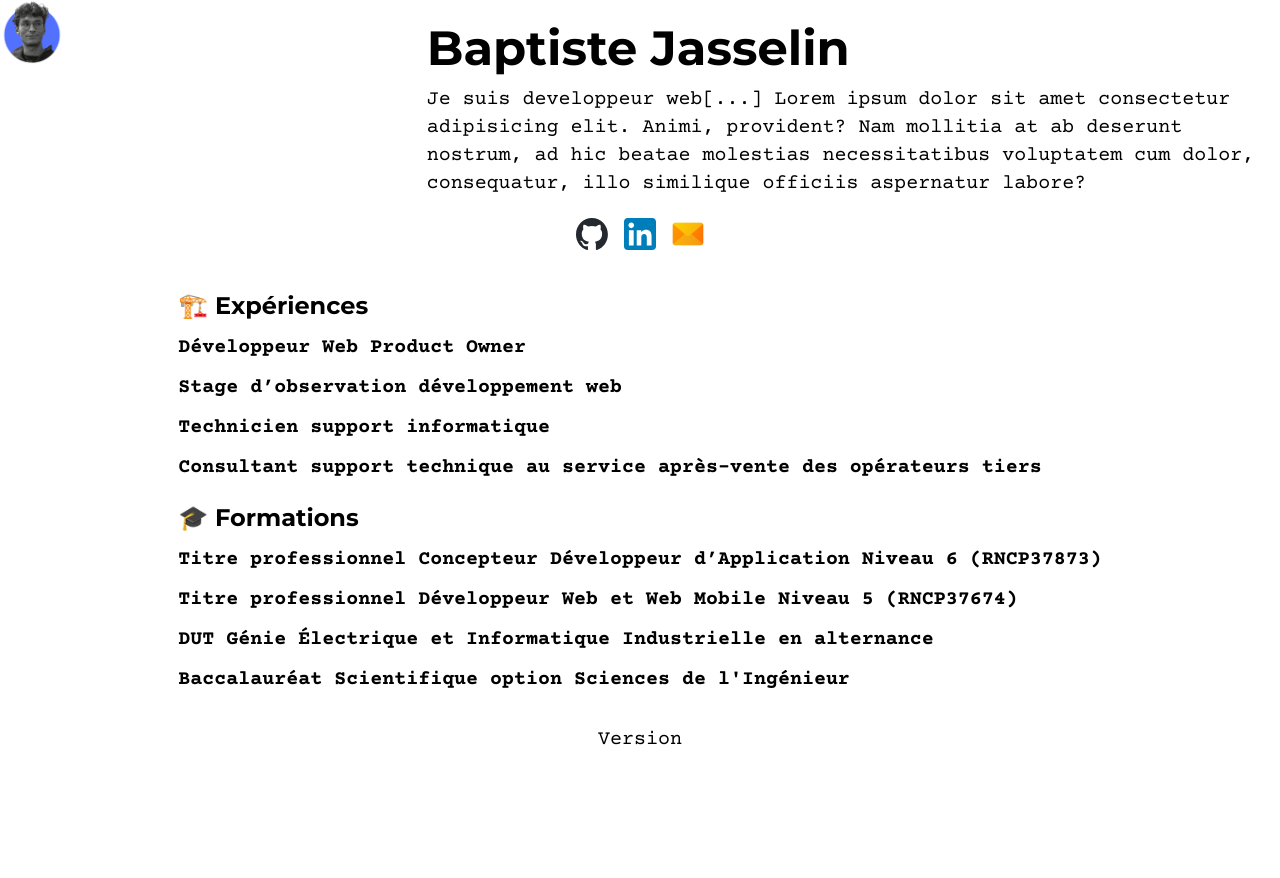
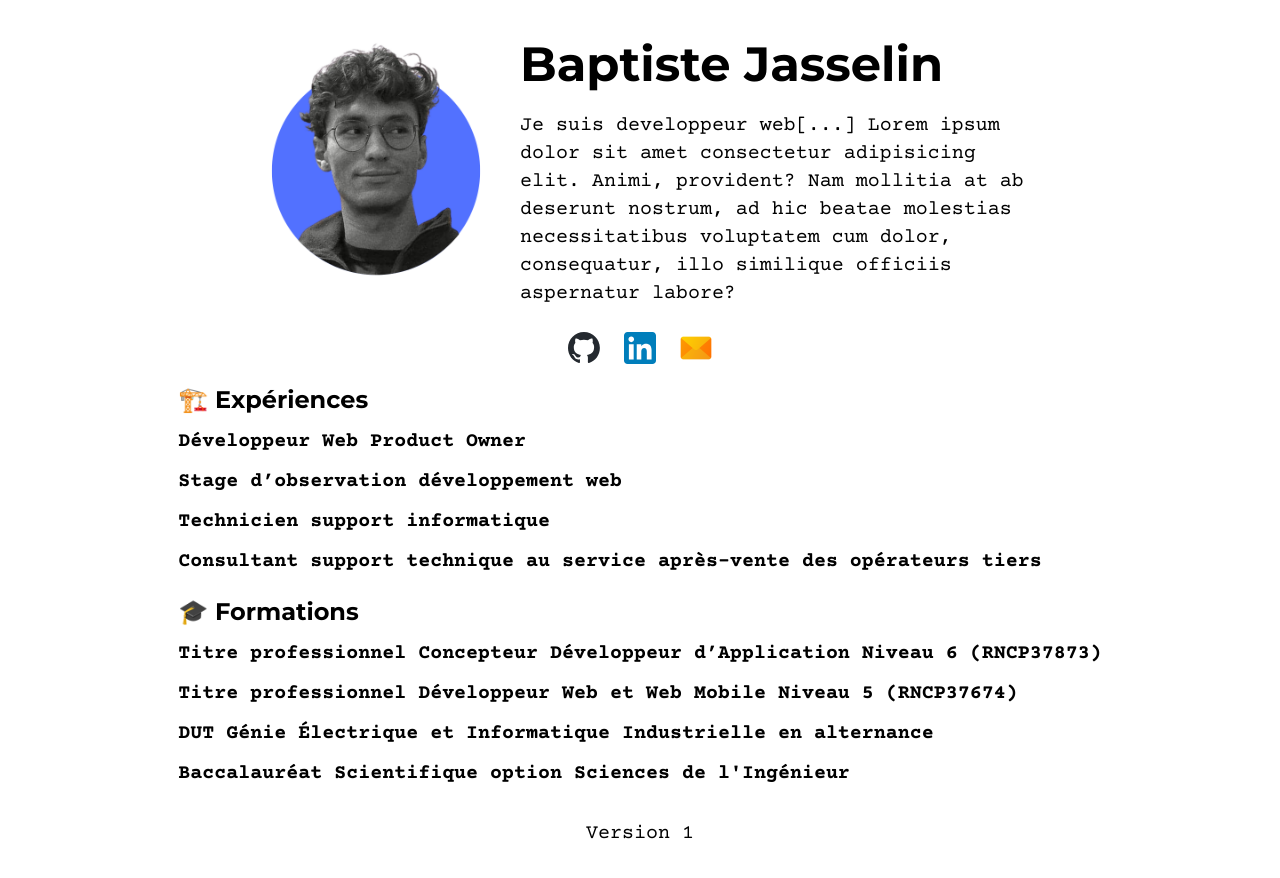
Before and after one commit to Baptiste-Jasselin/my_portfolio, a React (Vite) app: page / in a window 1280 px wide. Shown: the top 878 px of the page. Before the commit the page ends 800 px from the top, so only its background shows below. Built offline with nearby package versions, Linux system fonts and the light colour scheme.

Commit message:
💄 Chore: adding CSS for the Header component.

```diff
--- a/src/components/App/App.tsx
+++ b/src/components/App/App.tsx
@@ -5,7 +5,7 @@ import Main from '../Main/Main';
 
 function App() {
   return (
-    <div className="flex flex-col items-center">
+    <div className="py-10 mx-auto flex flex-col items-center">
       {/* <Navbar /> */}
       <Header />
       <Main />
--- a/src/components/Footer/Footer.tsx
+++ b/src/components/Footer/Footer.tsx
@@ -1,7 +1,7 @@
 function Footer() {
   return (
     <button type="submit" className="my-8 font-sans text-xl">
-      Version
+      Version 1
     </button>
   );
 }
--- a/src/components/Header/Header.tsx
+++ b/src/components/Header/Header.tsx
@@ -1,38 +1,30 @@
 function Header() {
   return (
-    <div className="grid grid-cols-3">
+    <div className="grid col-span-2 max-w-screen-md gap-6">
       <img
-        className="w-16"
+        className="justify-self-end row-span-2 size-60 min-w-60"
         src="src/assets/pdp.png"
         alt="Profil prictures of Baptiste Jasselin"
       />
-      <div className="col-span-2">
-        <h1 className="font-caption font-bold text-5xl mb-3.5 mt-6">
-          Baptiste Jasselin
-        </h1>
-        <p className="font-sans text-xl">
-          Je suis developpeur web[...] Lorem ipsum dolor sit amet consectetur
-          adipisicing elit. Animi, provident? Nam mollitia at ab deserunt
-          nostrum, ad hic beatae molestias necessitatibus voluptatem cum dolor,
-          consequatur, illo similique officiis aspernatur labore?
-        </p>
-      </div>
-      <div className="col-span-3 flex justify-center">
+      <h1 className="font-caption font-bold text-5xl">Baptiste Jasselin</h1>
+      <p className="font-sans text-xl">
+        Je suis developpeur web[...] Lorem ipsum dolor sit amet consectetur
+        adipisicing elit. Animi, provident? Nam mollitia at ab deserunt nostrum,
+        ad hic beatae molestias necessitatibus voluptatem cum dolor,
+        consequatur, illo similique officiis aspernatur labore?
+      </p>
+      <div className="justify-self-center col-span-2 grid grid-cols-3 gap-6">
         <img
-          className="w-8 mx-2 my-5"
+          className="w-8"
           src="src/assets/github-mark.svg"
           alt="Github logo"
         />
         <img
-          className="w-8 mx-2 my-5"
+          className="w-8"
           src="src/assets/LinkedIn_icon.svg"
           alt="LinkedIn logo"
         />
-        <img
-          className="w-8 mx-2 my-5"
-          src="src/assets/enveloppe.png"
-          alt="Email logo"
-        />
+        <img className="w-8" src="src/assets/enveloppe.png" alt="Email logo" />
       </div>
     </div>
   );
```
